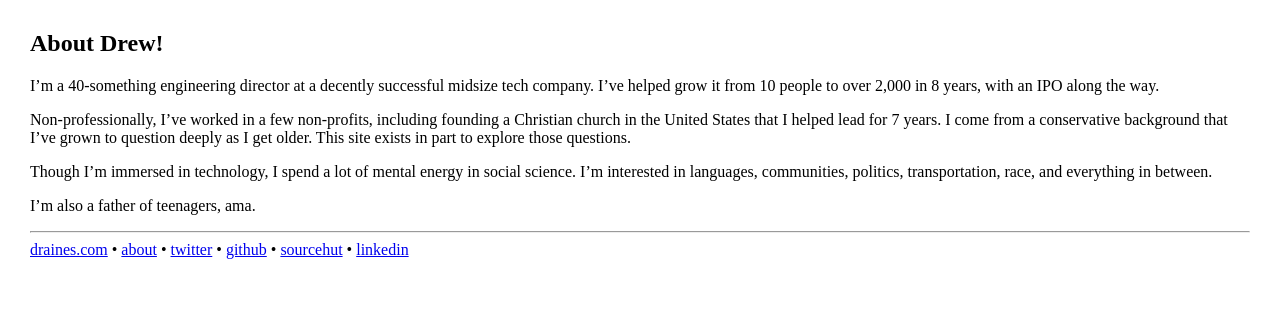
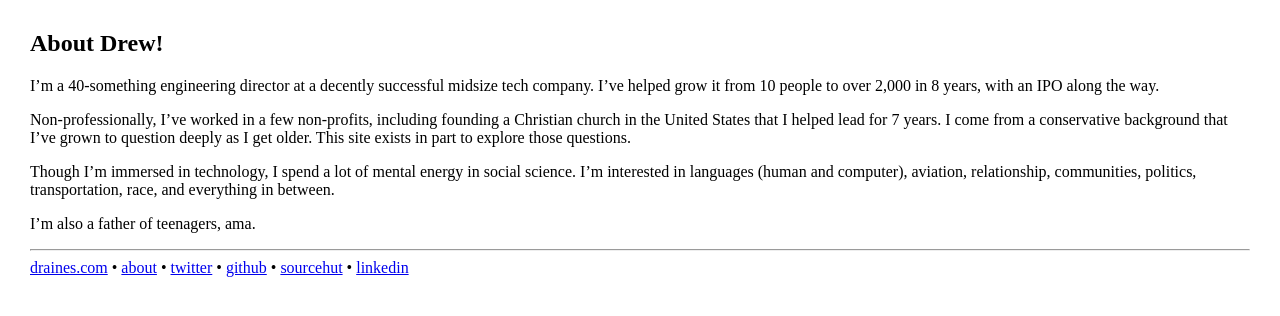
Before and after one commit to drewr/drewr.github.io, a Jekyll site: the page built from about.md, in a window 1280 px wide. Shown: the top 316 px of the page. Built offline with Jekyll 4.4.1, drawn with Linux system fonts in a browser that asks for light colours.

Commit message:
Expand bio

```diff
--- a/about.md
+++ b/about.md
@@ -8,6 +8,6 @@ I'm a 40-something engineering director at a decently successful midsize tech co
 
 Non-professionally, I've worked in a few non-profits, including founding a Christian church in the United States that I helped lead for 7 years.  I come from a conservative background that I've grown to question deeply as I get older.  This site exists in part to explore those questions.
 
-Though I'm immersed in technology, I spend a lot of mental energy in social science.  I'm interested in languages, communities, politics, transportation, race, and everything in between.
+Though I'm immersed in technology, I spend a lot of mental energy in social science.  I'm interested in languages (human and computer), aviation, relationship, communities, politics, transportation, race, and everything in between.
 
 I'm also a father of teenagers, ama.
```
